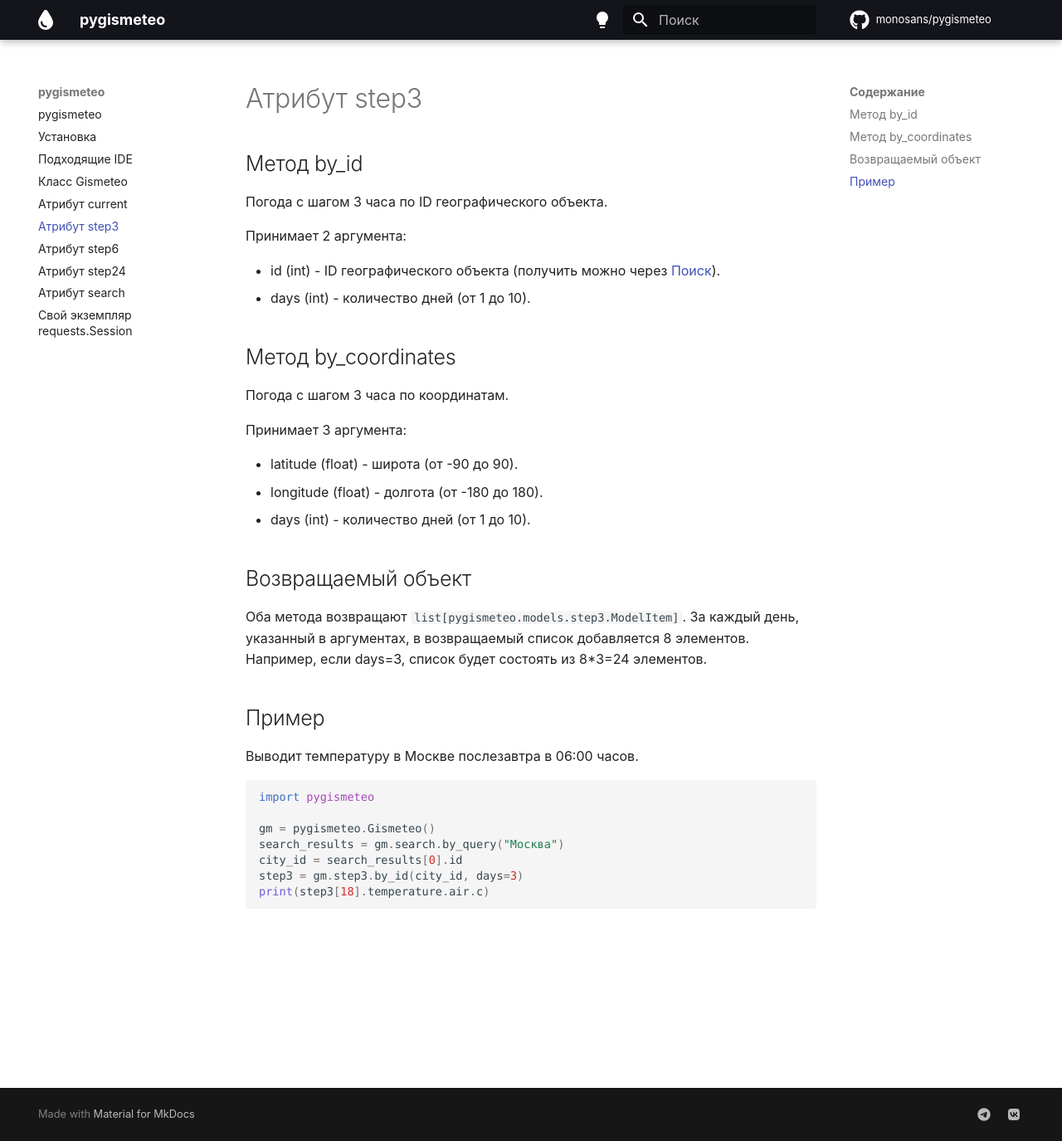
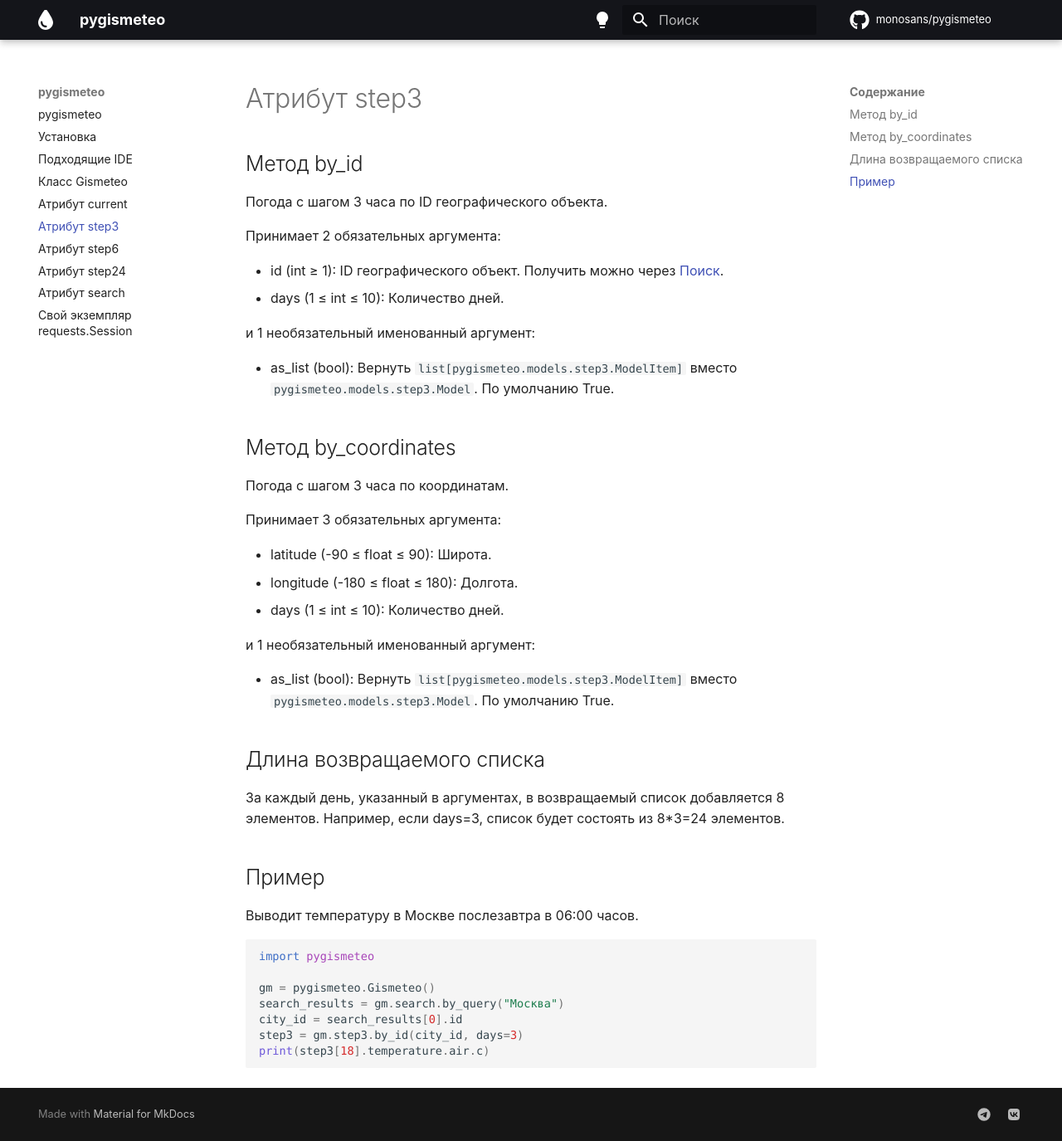
Before and after one commit to monosans/pygismeteo, an MkDocs documentation site: the page built from docs/step3.md, in a window 1280 px wide and 1375 px high. Shown: the whole window at 83% size. Built offline with MkDocs 1.6.1 and Material for MkDocs 9.7.7, drawn with Linux system fonts in a browser that asks for light colours; comment, search, counter and statistics services are not loaded.

Commit message:
Support returning Model instead of list[ModelItem] & improve docs

```diff
--- a/docs/step3.md
+++ b/docs/step3.md
@@ -4,24 +4,32 @@
 
 Погода с шагом 3 часа по ID географического объекта.
 
-Принимает 2 аргумента:
+Принимает 2 обязательных аргумента:
 
-- id (int) - ID географического объекта (получить можно через [Поиск](search.md)).
-- days (int) - количество дней (от 1 до 10).
+- id (int ≥ 1): ID географического объект. Получить можно через [Поиск](search.md).
+- days (1 ≤ int ≤ 10): Количество дней.
+
+и 1 необязательный именованный аргумент:
+
+- as_list (bool): Вернуть `list[pygismeteo.models.step3.ModelItem]` вместо `pygismeteo.models.step3.Model`. По умолчанию True.
 
 ## Метод by_coordinates
 
 Погода с шагом 3 часа по координатам.
 
-Принимает 3 аргумента:
+Принимает 3 обязательных аргумента:
 
-- latitude (float) - широта (от -90 до 90).
-- longitude (float) - долгота (от -180 до 180).
-- days (int) - количество дней (от 1 до 10).
+- latitude (-90 ≤ float ≤ 90): Широта.
+- longitude (-180 ≤ float ≤ 180): Долгота.
+- days (1 ≤ int ≤ 10): Количество дней.
 
-## Возвращаемый объект
+и 1 необязательный именованный аргумент:
 
-Оба метода возвращают `list[pygismeteo.models.step3.ModelItem]`. За каждый день, указанный в аргументах, в возвращаемый список добавляется 8 элементов. Например, если days=3, список будет состоять из 8\*3=24 элементов.
+- as_list (bool): Вернуть `list[pygismeteo.models.step3.ModelItem]` вместо `pygismeteo.models.step3.Model`. По умолчанию True.
+
+## Длина возвращаемого списка
+
+За каждый день, указанный в аргументах, в возвращаемый список добавляется 8 элементов. Например, если days=3, список будет состоять из 8\*3=24 элементов.
 
 ## Пример
 
```
Also changed, not shown: docs/current.md (+6 -6 lines), docs/search.md (+14 -10 lines), docs/step24.md (+13 -9 lines), docs/step6.md (+17 -9 lines), 4 other files.
